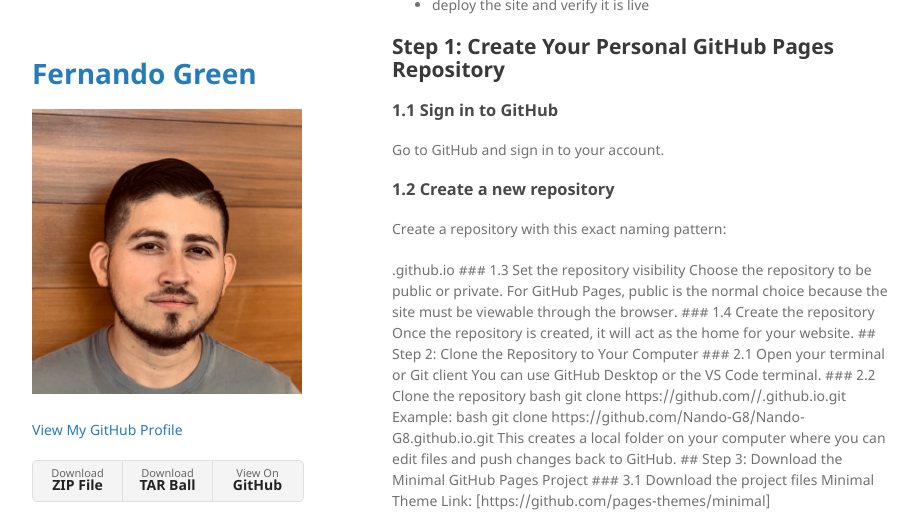
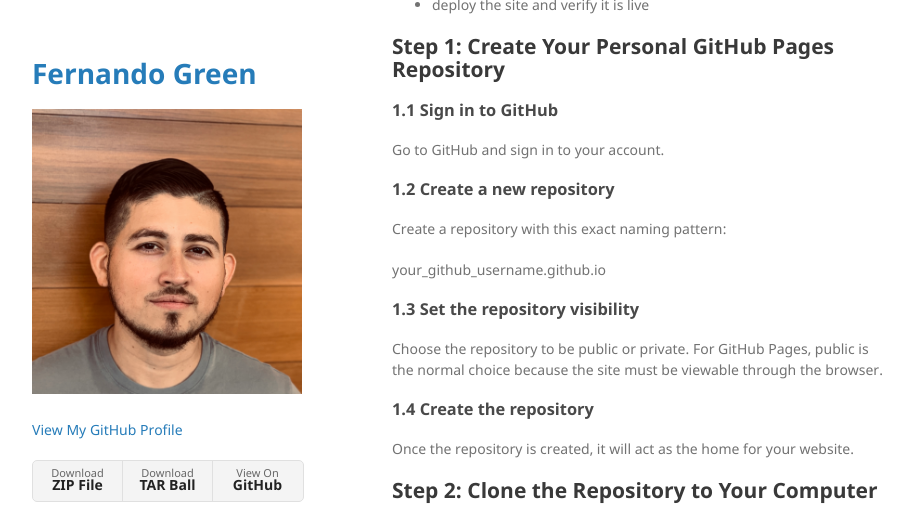
Before and after one commit to Nando-G8/Nando-G8.github.io, a Jekyll site: the page built from subpage_1/index.md, in a window 1280 px wide and 1400 px high, scrolled down 436 px. Shown: the top 513 px of the window, without its empty margins (178-1096 px from the left). Built offline with Jekyll 4.4.1, drawn with Linux system fonts in a browser that asks for light colours; the repository's description, which GitHub fills in, is left out; some of the changed text lies outside the part shown.

Commit message:
Fix formatting for repository naming pattern

```diff
--- a/subpage_1/index.md
+++ b/subpage_1/index.md
@@ -23,7 +23,8 @@ Go to GitHub and sign in to your account.
 
 ### 1.2 Create a new repository
 Create a repository with this exact naming pattern:
-<your_github_username>.github.io
+
+your_github_username.github.io
 
 ### 1.3 Set the repository visibility
 Choose the repository to be public or private. For GitHub Pages, public is the normal choice because the site must be viewable through the browser.
```
